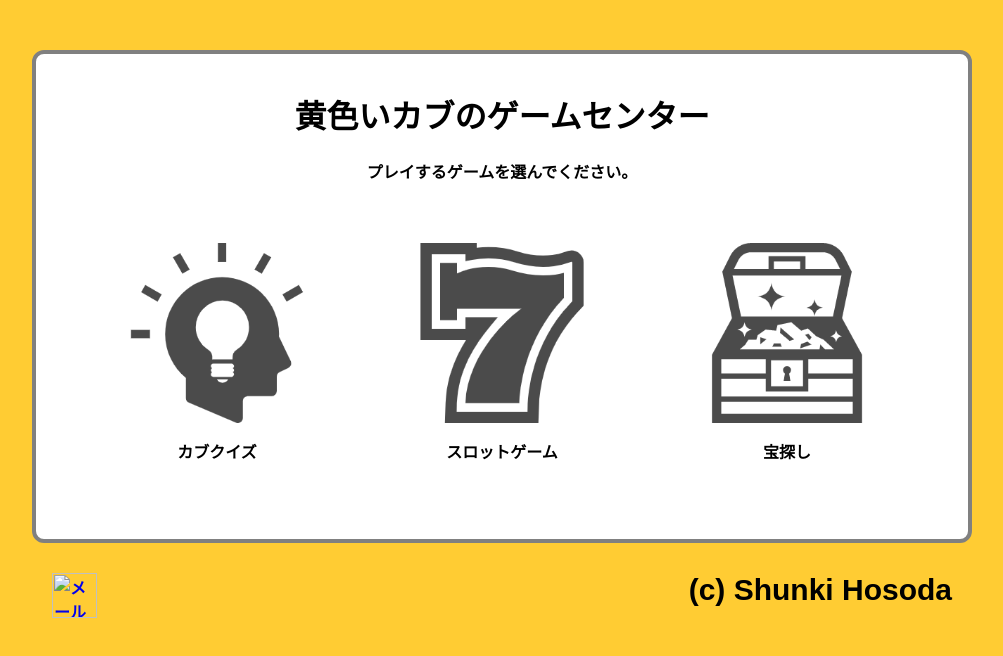
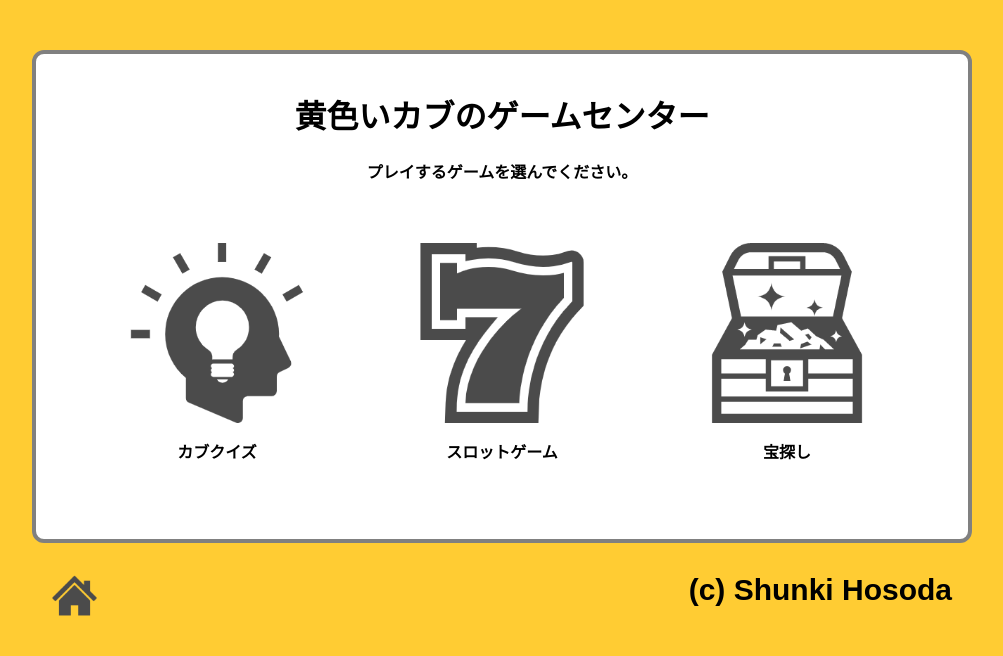
Before and after one commit to cubgame/cubgame.github.io, a plain HTML site: page index.html in a window 1280 px wide. Shown: the whole page, without its empty margins (138-1141 px from the left). Drawn offline with Linux system fonts and the light colour scheme.

Commit message:
Add files via upload

```diff
--- a/index.html
+++ b/index.html
@@ -49,7 +49,8 @@
   <ul>
     <li>
       <a href="https://cubgame.github.io/">
-        <img src="icon/home.png" alt="メール送信">
+        <!-- <img src="icon/home.png" alt="ホーム"> -->
+        <img src="./home.png" alt="ホーム">
       </a>
     </li>
   </ul>
```
